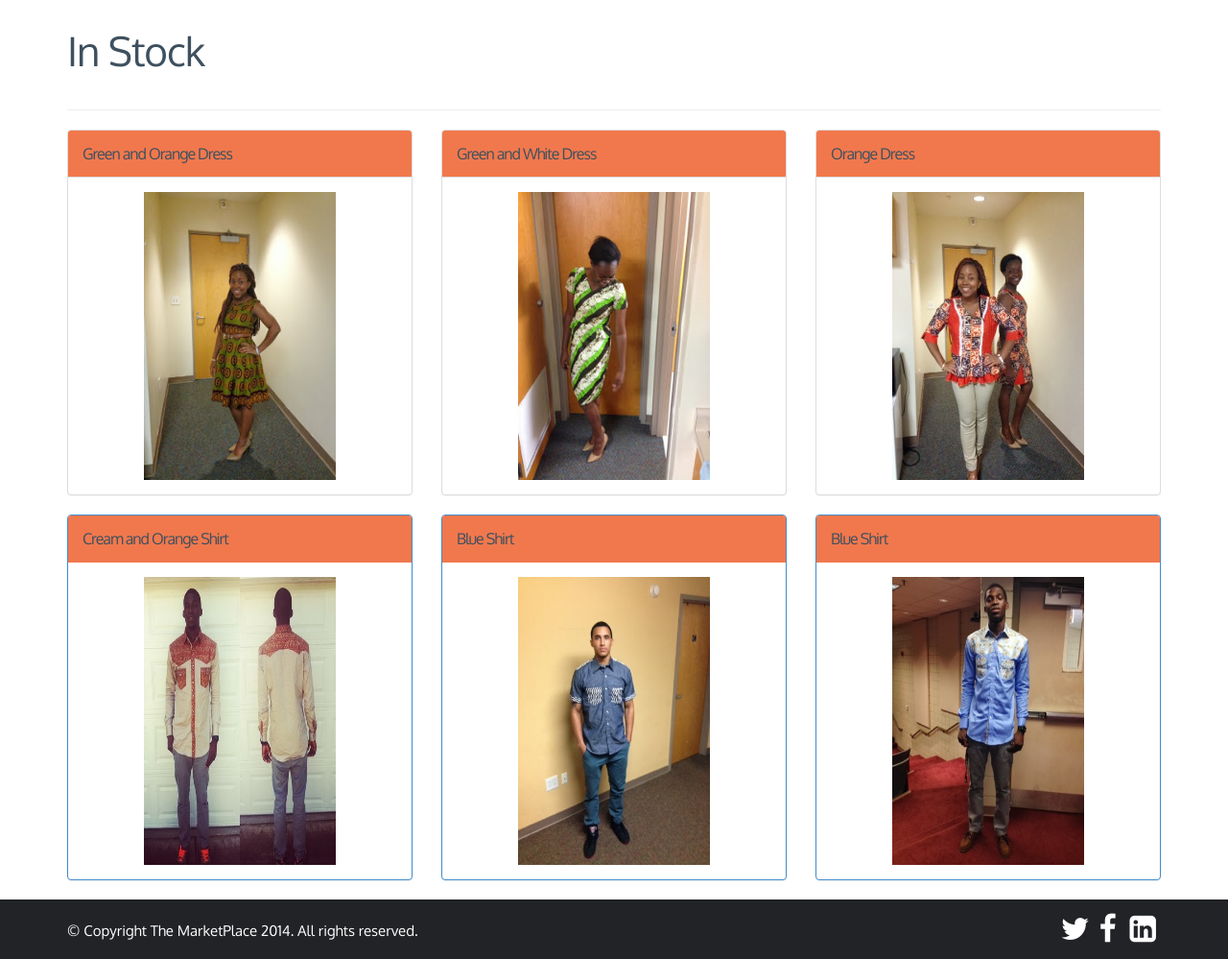
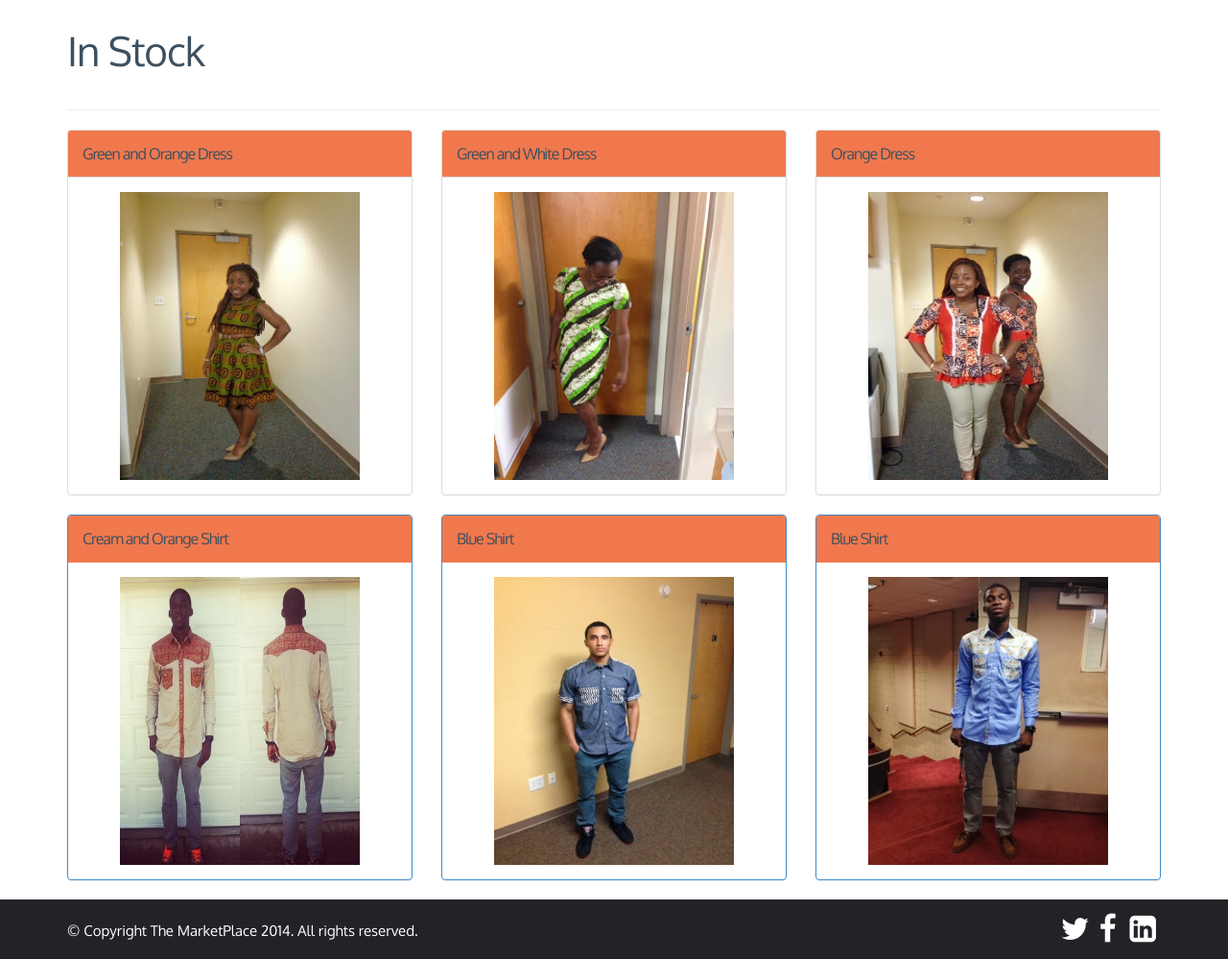
Before and after one commit to Egoyibo/weekend_hacking, a Flask app: page /babaafrik in a window 1280 px wide. Shown: the part 409-1408 px from the top of the page at 96% size. Run offline with Flask 2, Linux system fonts and the light colour scheme; some libraries are stand-ins or nearby versions.

Commit message:
increased image size

```diff
--- a/static/css/beachstrap-styles.css
+++ b/static/css/beachstrap-styles.css
@@ -492,7 +492,7 @@ footer {
 }
 
 .clothes {
-  width: 200px;
+  width: 250px;
   height: 300px;
   display: block;
   margin-left: auto;
```
